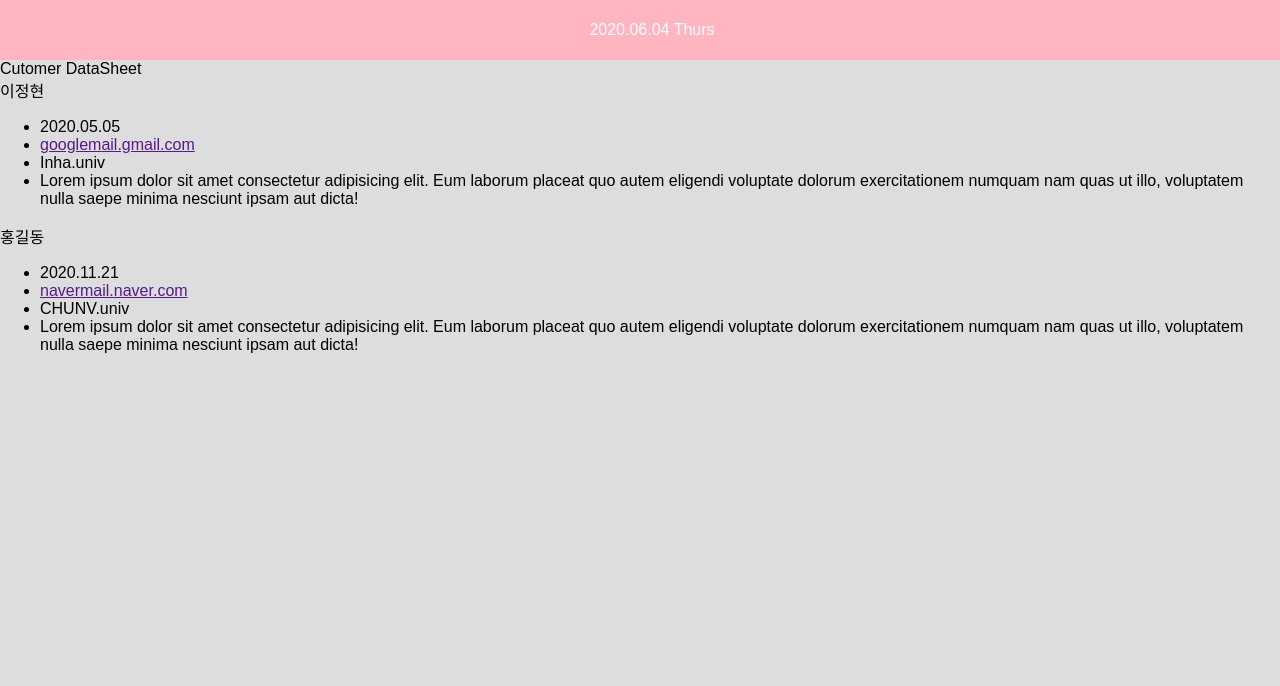
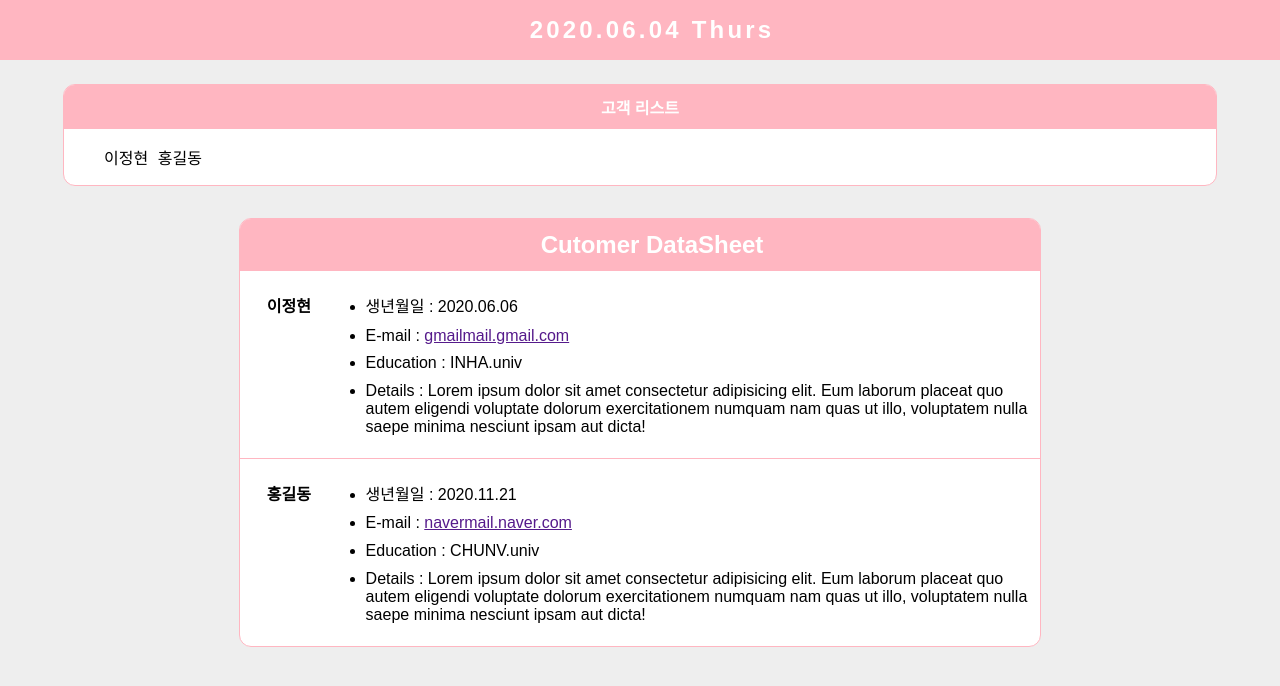
Before and after one commit to kevin-Arpe/cutomerDataSheet, a plain HTML site: page index.html in a window 1280 px wide. Shown: the top 686 px of the page. Drawn offline with Linux system fonts and the light colour scheme.

Commit message:
Cutomer DataSheet, HTML and CSS

```diff
--- a/index.html
+++ b/index.html
@@ -11,25 +11,34 @@
         <div class="date">2020.06.04 Thurs</div>
     </header>
     <main>
+        <div class="customerList">
+            <div class="list_title">고객 리스트</div>
+            <ul class="list_name">
+                <li><a href="">이정현</a></li>
+                <li><a href="">홍길동</a></li>
+            </ul>
+        </div>
+        <div class="container">
             <div class="title">Cutomer DataSheet</div>
             <div class="dataCard">
                 <span class="name">이정현</span>
                 <ul class="info">
-                <li class="birth">2020.05.05</li>
-                <li class="email"><a href="">googlemail.gmail.com</a></li>
-                <li class="edu">Inha.univ</li>
-                <li class="detail">Lorem ipsum dolor sit amet consectetur adipisicing elit. Eum laborum placeat quo autem eligendi voluptate dolorum exercitationem numquam nam quas ut illo, voluptatem nulla saepe minima nesciunt ipsam aut dicta!</li>
+                    <li class="birth">생년월일 : <span>2020.06.06</span></li>
+                    <li class="email">E-mail : <a href="">gmailmail.gmail.com</a></li>
+                    <li class="edu">Education : <span>INHA.univ</span></li>
+                    <li class="detail">Details : <span>Lorem ipsum dolor sit amet consectetur adipisicing elit. Eum laborum placeat quo autem eligendi voluptate dolorum exercitationem numquam nam quas ut illo, voluptatem nulla saepe minima nesciunt ipsam aut dicta!</span></li>
                 </ul>
             </div>
             <div class="dataCard">
                 <span class="name">홍길동</span>
                 <ul class="info">
-                <li class="birth">2020.11.21</li>
-                <li class="email"><a href="">navermail.naver.com</a></li>
-                <li class="edu">CHUNV.univ</li>
-                <li class="detail">Lorem ipsum dolor sit amet consectetur adipisicing elit. Eum laborum placeat quo autem eligendi voluptate dolorum exercitationem numquam nam quas ut illo, voluptatem nulla saepe minima nesciunt ipsam aut dicta!</li>
+                    <li class="birth">생년월일 : <span>2020.11.21</span></li>
+                    <li class="email">E-mail : <a href="">navermail.naver.com</a></li>
+                    <li class="edu">Education : <span>CHUNV.univ</span></li>
+                    <li class="detail">Details : <span>Lorem ipsum dolor sit amet consectetur adipisicing elit. Eum laborum placeat quo autem eligendi voluptate dolorum exercitationem numquam nam quas ut illo, voluptatem nulla saepe minima nesciunt ipsam aut dicta!</span></li>
                 </ul>
+            </div>
         </div>
     </main>
 </body>
-</html>
+</html
--- a/styleSheet.css
+++ b/styleSheet.css
@@ -1,5 +1,5 @@
 :root {
-    --background-color: #ddd;
+    --background-color: #eee;
     --point-color: #ffb6c1;
 }
 
@@ -19,8 +19,101 @@ header {
     padding: 6px 12px;
     height: 3rem;
     color: white;
+    font-size: 1.5rem;
+    font-weight: 600;
+    letter-spacing: 0.2rem;
 }
 
 main {
+    display: flex;
+    flex-direction: column;
+    align-items: center;
+    width: 100%;
+    margin-top: 24px;
+}
 
+.customerList {
+    width: 90%;
+    background-color: white;
+    border: 1px solid var(--point-color);
+    border-radius: 12px;
+    margin-bottom: 2rem;
+    overflow: hidden;
 }
+
+.list_title {
+    background-color: var(--point-color);
+    height: 2rem;
+    padding: 6px 12px;
+    display: flex;
+    justify-content: center;
+    align-items: center;
+    color: white;
+    font-weight: 600;
+}
+
+.list_name {
+    display: flex;
+    list-style: none;
+}
+
+.list_name li {
+    margin-right: 0.6rem;
+}
+
+.list_name li a {
+    text-decoration: none;
+    color: black;
+}
+
+.container {
+    width: 800px;
+    background-color: white;
+    border: 1px solid var(--point-color);
+    border-radius: 12px;
+    overflow: hidden;
+}
+
+.title {
+    background-color: var(--point-color);
+    padding: 6px 12px;
+    color: white;
+    height: 2.5rem;
+    width: 100%;
+    display: flex;
+    align-items: center;
+    justify-content: center;
+    font-size: 1.5rem;
+    font-weight: 600;
+}
+
+.dataCard {
+    padding: 6px 12px;
+    margin: 0;
+    border-bottom: 1px solid var(--point-color);
+    display: flex;
+}
+
+.dataCard:last-child {
+    border-bottom: none;
+}
+
+.name {
+    width: 10%;
+    margin-top: 1rem;
+    display: flex;
+    justify-content: center;
+    font-weight: 600;
+}
+
+.info {
+    width: 90%;
+}
+
+.info li {
+    margin-bottom: 0.6rem;
+}
+
+.info li:last-child {
+    margin-bottom: 0;
+}
```
Also changed, not shown: 2 other files. Lines whose indentation alone changed are shown as unchanged.
